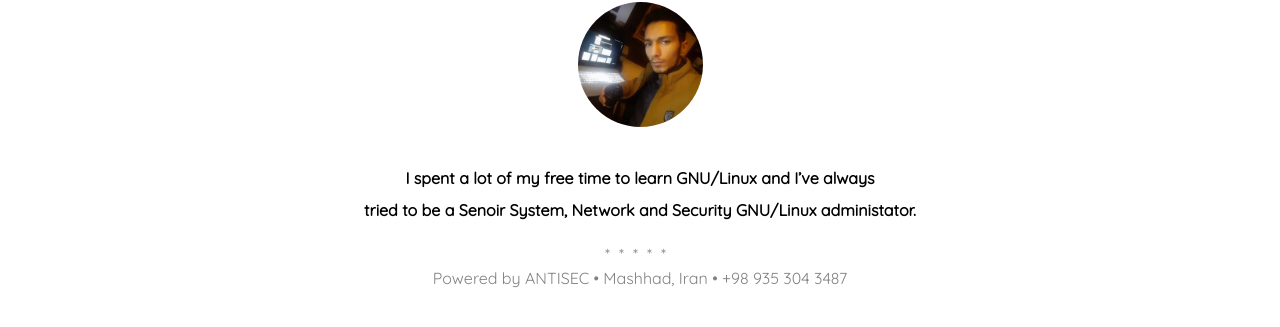
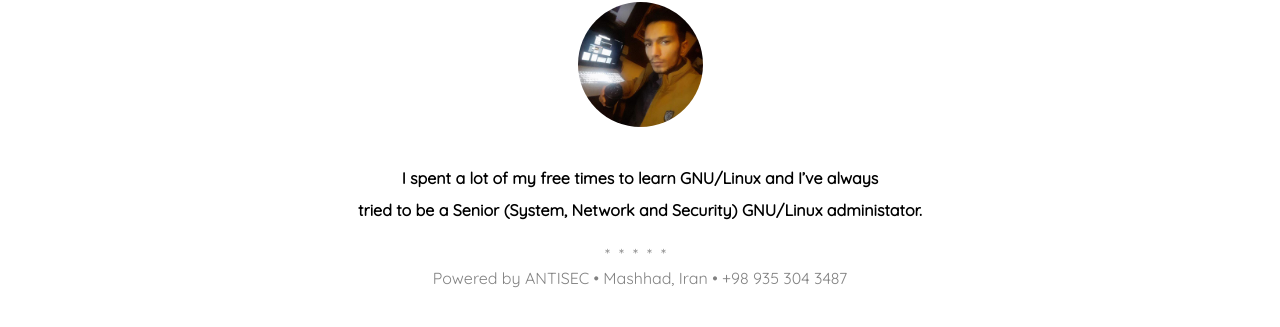
Before and after one commit to ANTISEC12/antisec12.github.io, a Jekyll site: the page built from index.md, in a window 1280 px wide. Shown: the part 292-619 px from the top of the page. Built offline with Jekyll 4.4.1, drawn with Linux system fonts in a browser that asks for light colours.

Commit message:
origin master

```diff
--- a/index.md
+++ b/index.md
@@ -9,6 +9,6 @@ sitemap:
 <img src="{{ '/assets/img/pudhina.jpg' | prepend: site.baseurl }}" id="about-img">
 
 <div id="describe-text">
-	<p> <strong>I spent a lot of my free time to learn GNU/Linux and I’ve always <br>
-	  tried to be a Senoir System, Network and Security GNU/Linux administator. </strong></p>
+	<p> <strong>I spent a lot of my free times to learn GNU/Linux and I’ve always <br>
+	  tried to be a Senior (System, Network and Security) GNU/Linux administator. </strong></p>
 </div>
```
